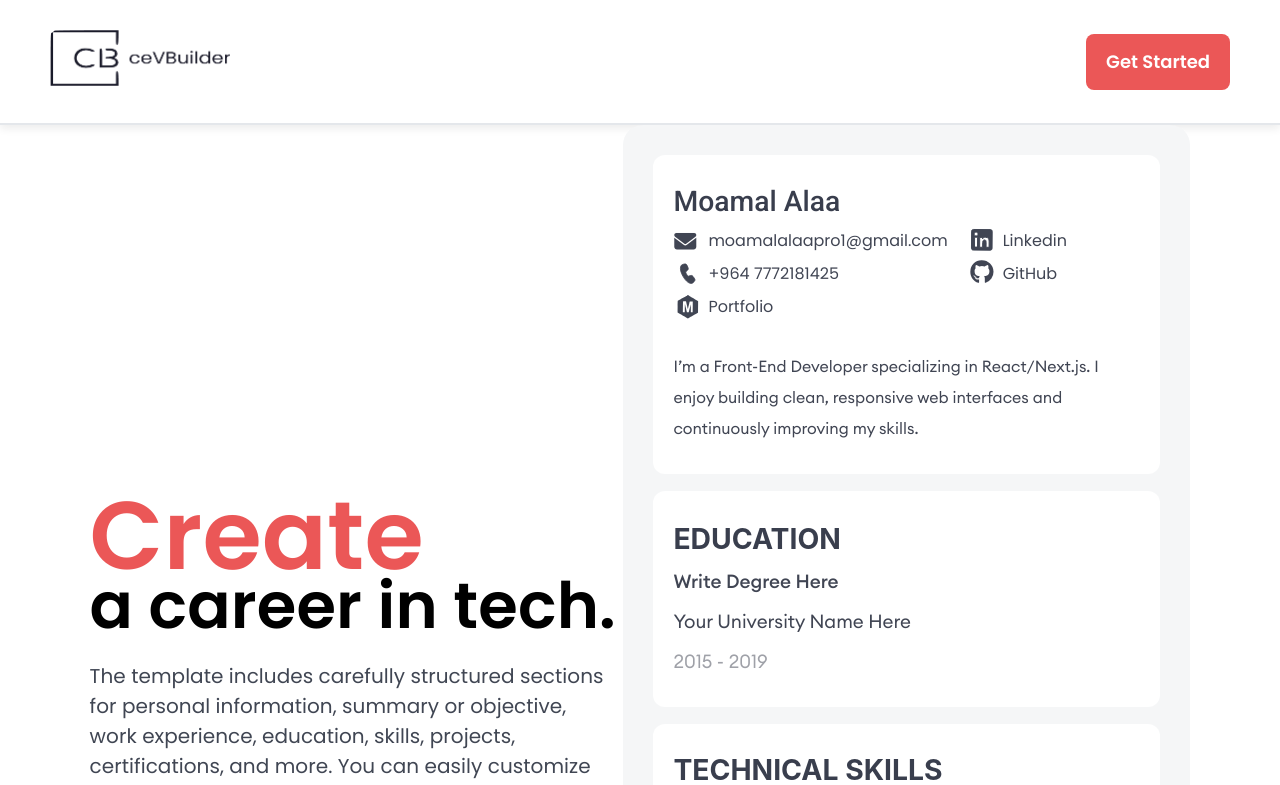
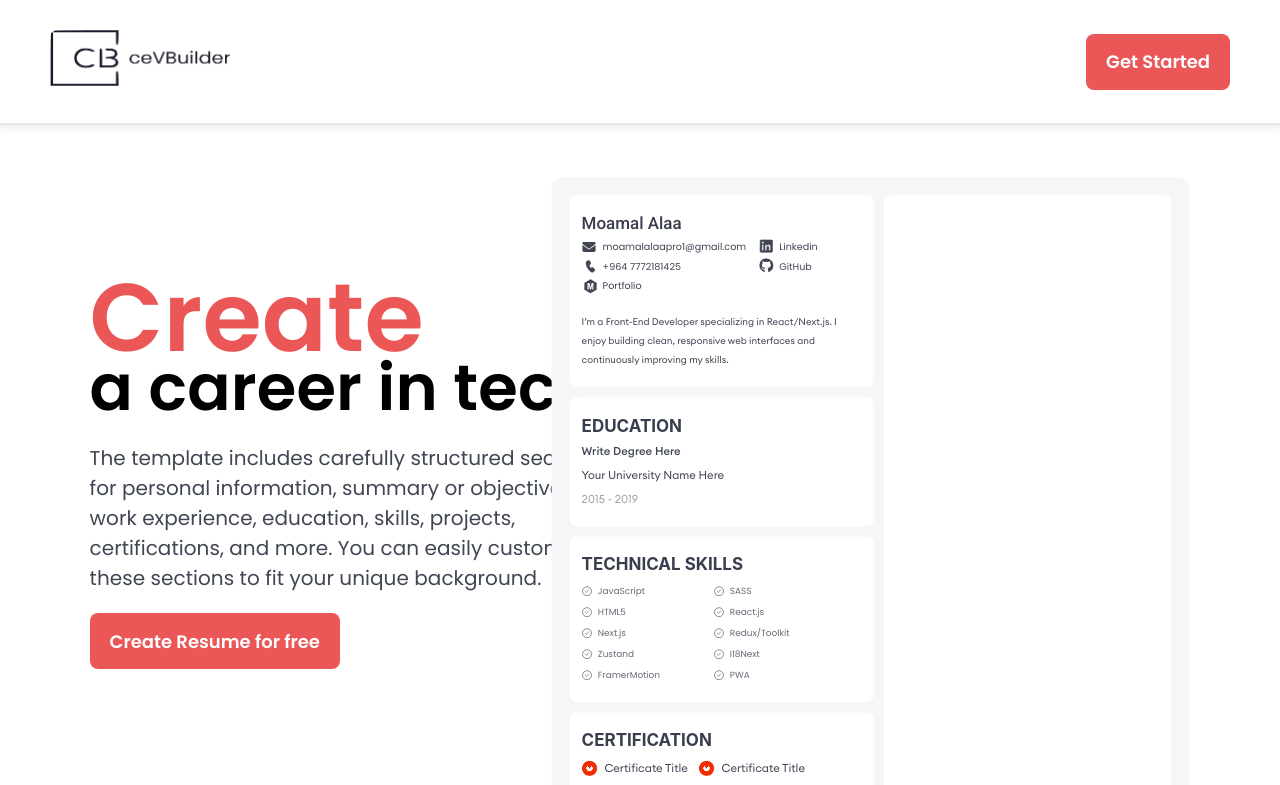
Before and after one commit to Moamal-2000/resume-builder, a Next.js app: page / in a window 1280 px wide. Shown: the top 785 px of the page. Built offline with nearby package versions, Linux system fonts and the light colour scheme; a web font is replaced by a local one.

Commit message:
style(MyResume): reduce resume size and reposition it using absolute positioning

```diff
--- a/src/app/page.module.scss
+++ b/src/app/page.module.scss
@@ -1,5 +1,4 @@
 .home {
-  display: flex;
-  justify-content: space-between;
-  align-items: center;
+  position: relative;
+  margin-bottom: 100px;
 }
--- a/src/components/HomePage/HeroSection/HeroSection.module.scss
+++ b/src/components/HomePage/HeroSection/HeroSection.module.scss
@@ -1,6 +1,6 @@
 .heroSection {
-  width: 500px;
   width: 527px;
+  padding-top: 158px;
 }
 
 .heroSection>h1 {
--- a/src/components/HomePage/MyResume/MyResume.jsx
+++ b/src/components/HomePage/MyResume/MyResume.jsx
@@ -8,10 +8,13 @@ import TechSkills from "./TechSkills/TechSkills";
 const MyResume = () => {
   return (
     <section className={s.myResume}>
-      <ProfileHeader />
-      <Education />
-      <TechSkills />
-      <Certifications />
+      <div className={s.wrapper}>
+        <ProfileHeader />
+        <Education />
+        <TechSkills />
+        <Certifications />
+      </div>
+
       <Experiences />
     </section>
   );
--- a/src/components/HomePage/MyResume/MyResume.module.scss
+++ b/src/components/HomePage/MyResume/MyResume.module.scss
@@ -1,16 +1,29 @@
 .myResume {
-  position: relative;
   background: #F5F6F7;
+  display: flex;
+  gap: 17px;
   border-radius: 20px;
   padding: 30px;
+  scale: .6;
+  position: absolute;
+  right: -212px;
+  top: -160px;
+}
+
+.myResume .wrapper {
   display: flex;
   flex-direction: column;
   gap: 17px;
 }
 
-.myResume>section {
+.myResume>section,
+.myResume .wrapper>section {
   background-color: #fff;
   padding: 30px 20px;
   border-radius: 12px;
   width: 507px;
 }
+
+.myResume>section {
+  width: 479px;
+}
```
